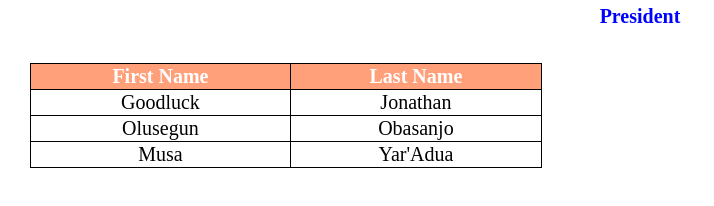
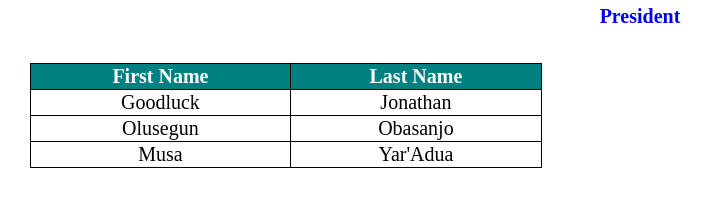
Before and after one commit to Pagante/lecture0, a plain HTML site: page index.html in a window 1280 px wide. Shown: the whole page, without its empty margins (0-714 px from the left). Drawn offline with Linux system fonts and the light colour scheme.

Commit message:
Update style.css

```diff
--- a/css/style.css
+++ b/css/style.css
@@ -20,6 +20,6 @@ header {
     text-align: center;
 }
 #table th {
-    background-color: lightsalmon;
+    background-color: teal;
     color: white;
 }
```
